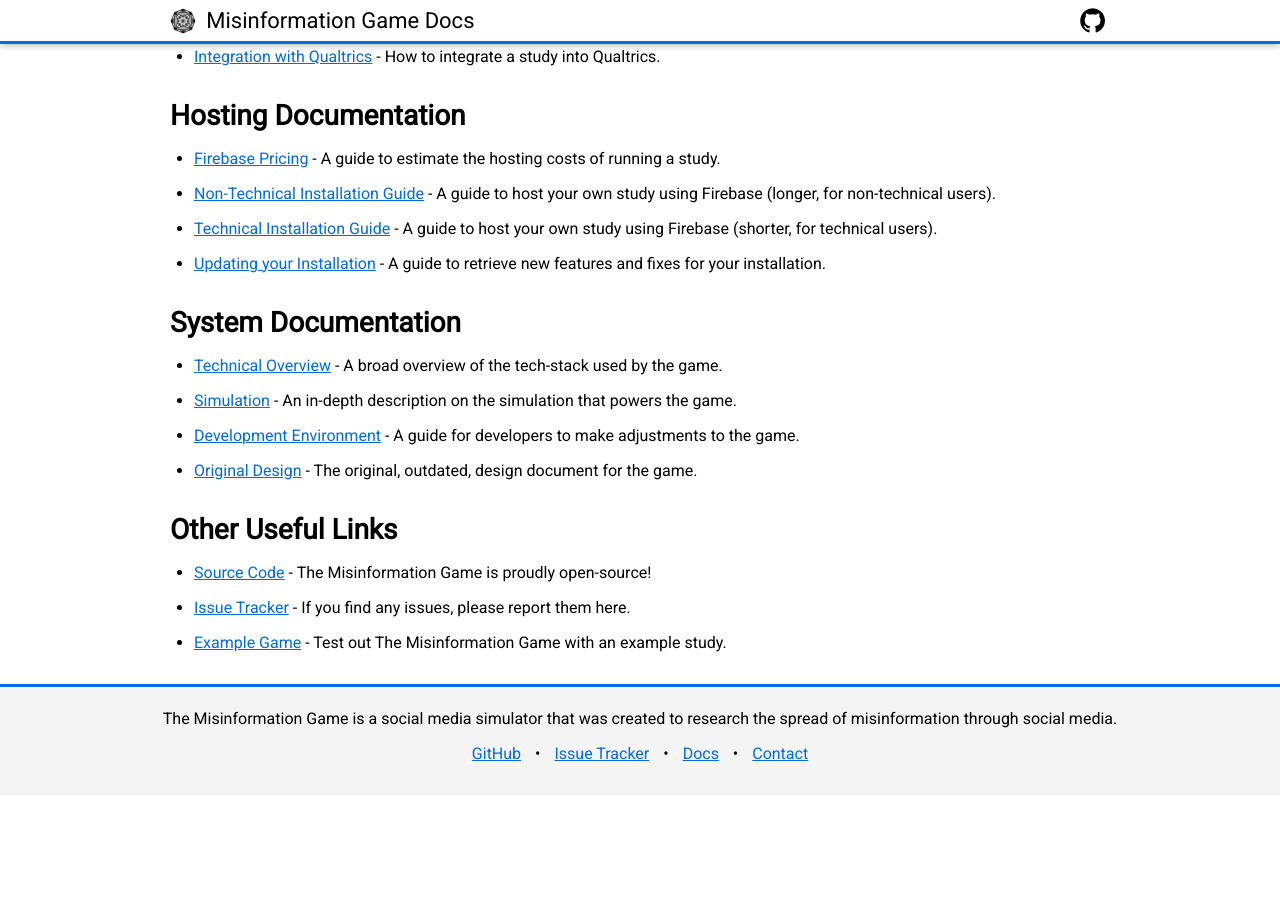
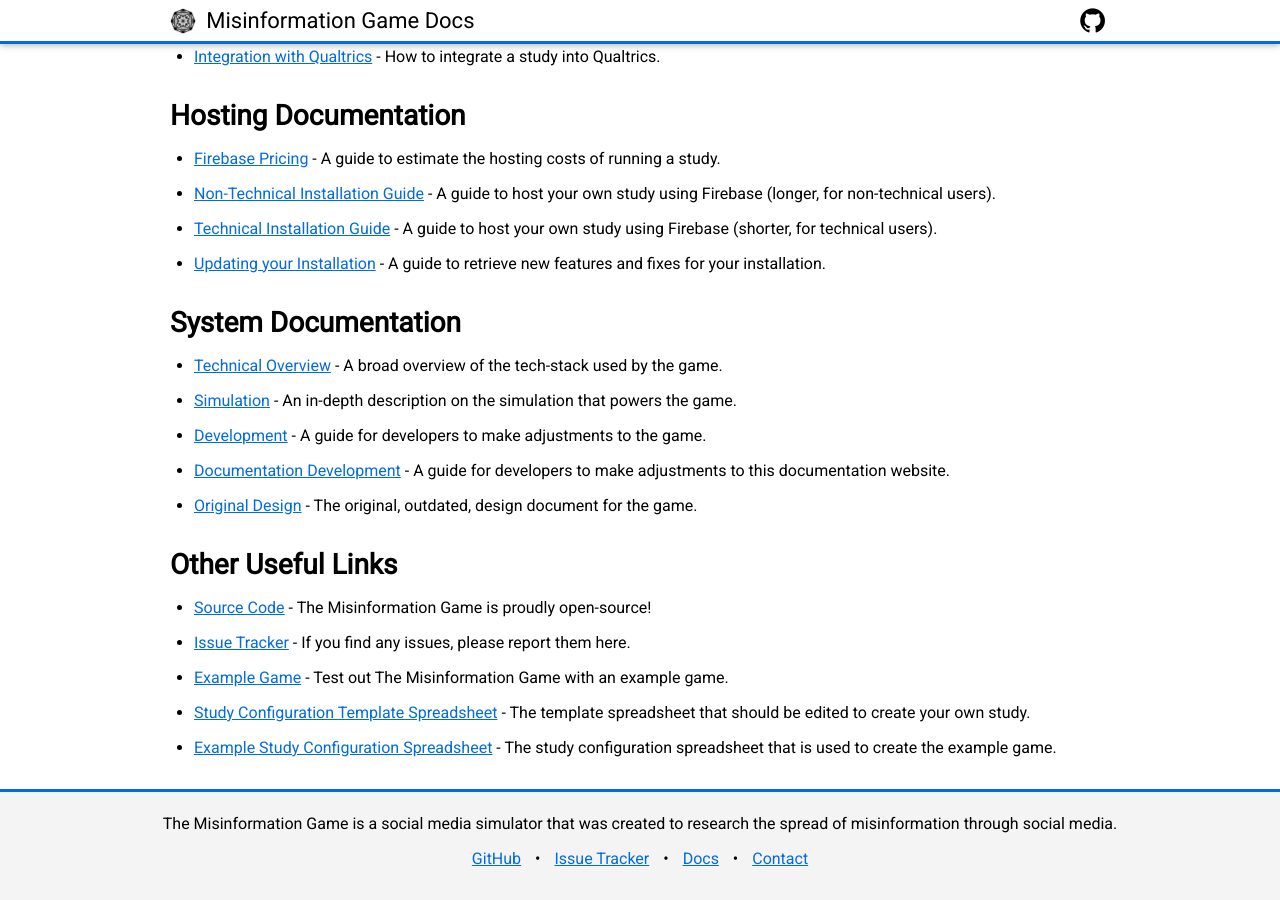
Before and after one commit to beekewardin/themisinformationgame.github.io, a Jekyll site: the page built from Home.md, in a window 1280 px wide and 900 px high, scrolled down 1361 px. Built offline with Jekyll 4.4.1, drawn with Linux system fonts in a browser that asks for light colours; nearby versions of some CDN libraries; our own code applies the rules of GitHub Pages for plain Markdown files; before the commit the page ends 2156 px from its top, so only the background shows below that; some of the changed text lies outside the part shown.

Commit message:
Docs for running docs locally, dedicated pages for spreadsheet and example game links, + other changes from MisinformationGame repository

```diff
--- a/Home.md
+++ b/Home.md
@@ -22,8 +22,8 @@
 
 ### Example Game
 If you would like to test playing through a study created using
-The Misinformation Game, you can access an example game at
-[https://misinformation-game.web.app/study/m1v891krnanahrdi](https://misinformation-game.web.app/study/m1v891krnanahrdi).
+The Misinformation Game, you can access an example game from
+[the example game page](/link/ExampleGame).
 You can enter any ID to access the example game.
 
 ![Game Screenshot](screenshots/example-game.png)
@@ -74,13 +74,19 @@
 ## System Documentation
 - [Technical Overview](/TechnicalOverview) - A broad overview of the tech-stack used by the game.
 - [Simulation](/Simulation) - An in-depth description on the simulation that powers the game.
-- [Development Environment](/Development) - A guide for developers to make adjustments to the game.
-- [Original Design](/original-design/) - The original, outdated, design document for the game.
+- [Development](/Development) - A guide for developers to make adjustments to the game.
+- [Documentation Development](/DocsDevelopment) - A guide for developers to make adjustments
+  to this documentation website.
+- [Original Design](/original-design) - The original, outdated, design document for the game.
 
 ## Other Useful Links
 - [Source Code](https://github.com/TheMisinformationGame/MisinformationGame) -
   The Misinformation Game is proudly open-source!
 - [Issue Tracker](https://github.com/TheMisinformationGame/MisinformationGame/issues) -
   If you find any issues, please report them here.
-- [Example Game](https://misinformation-game.web.app/study/m1v891krnanahrdi) -
-  Test out The Misinformation Game with an example study.
+- [Example Game](/link/ExampleGame) -
+  Test out The Misinformation Game with an example game.
+- [Study Configuration Template Spreadsheet](/link/StudyTemplate) -
+  The template spreadsheet that should be edited to create your own study.
+- [Example Study Configuration Spreadsheet](/link/ExampleStudy) -
+  The study configuration spreadsheet that is used to create the example game.
```
Also changed, not shown: Development.md (+3 -1 lines), DocsDevelopment.md (added, +74 -0 lines), HowToPlay.md (+2 -3 lines), StudyConfiguration.md (+2 -2 lines), link/ExampleGame.md (added, +16 -0 lines), link/ExampleStudy.md (added, +26 -0 lines), link/StudyTemplate.md (added, +19 -0 lines).
